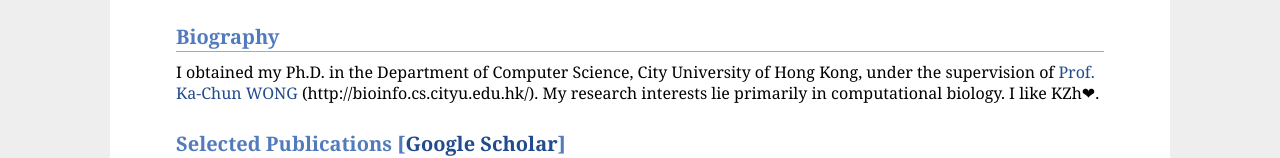
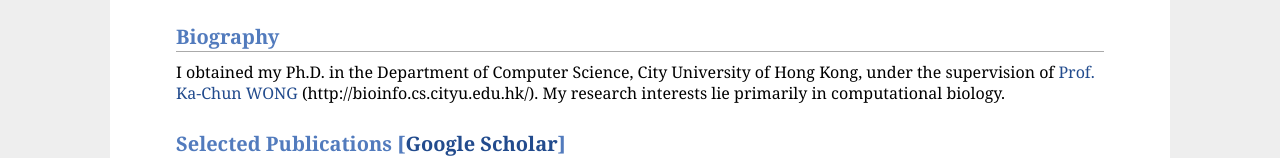
Before and after one commit to liuzhe93/liuzhe93.github.io, a plain HTML site: page index.html in a window 1280 px wide. Shown: the part 349-507 px from the top of the page. Drawn offline with Linux system fonts and the light colour scheme.

Commit message:
Update index.html

```diff
--- a/index.html
+++ b/index.html
@@ -70,7 +70,7 @@ ga('send', 'pageview');
 <!--<h2>Biography [<a href="./CV-JinYueming.pdf">CV</a>]</h2>-->
 <h2>Biography </h2>
 <p>
-	I obtained my Ph.D. in the Department of Computer Science, City University of Hong Kong, under the supervision of <a href="http://bioinfo.cs.cityu.edu.hk/">Prof. Ka-Chun WONG</a> (http://bioinfo.cs.cityu.edu.hk/). My research interests lie primarily in computational biology. I like KZh❤.
+	I obtained my Ph.D. in the Department of Computer Science, City University of Hong Kong, under the supervision of <a href="http://bioinfo.cs.cityu.edu.hk/">Prof. Ka-Chun WONG</a> (http://bioinfo.cs.cityu.edu.hk/). My research interests lie primarily in computational biology.
 
     <!-- I obtained ph,D, degree in the Department of Computer Science, City Uinversity of Hong Kong, under the supervision of <a href="https://scholars.cityu.edu.hk/en/persons/ka-chun-wong(776a3bce-31af-48bf-8244-de9f356e05d7).html/">Prof. Ka-Chun Wong</a>, My research interests lie primarily in computational biology. I like KZh.  From 2019 to present, I have collaborated with several researchers in Tencent. -->
 	<br>
```
